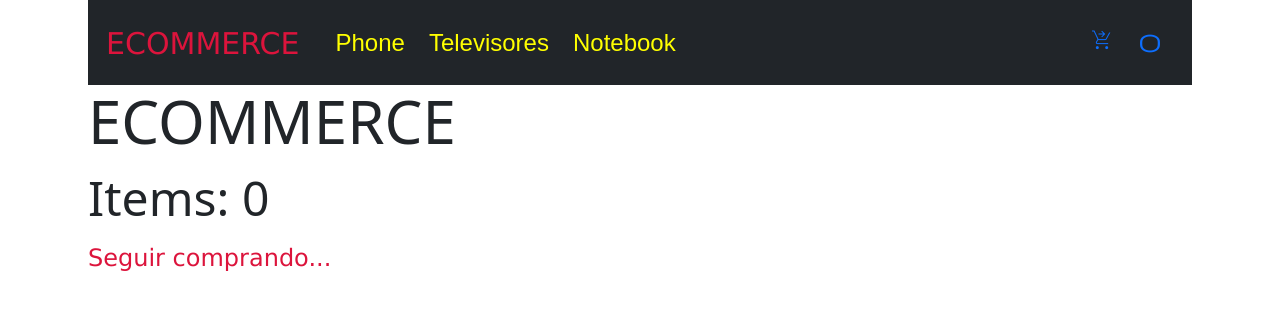
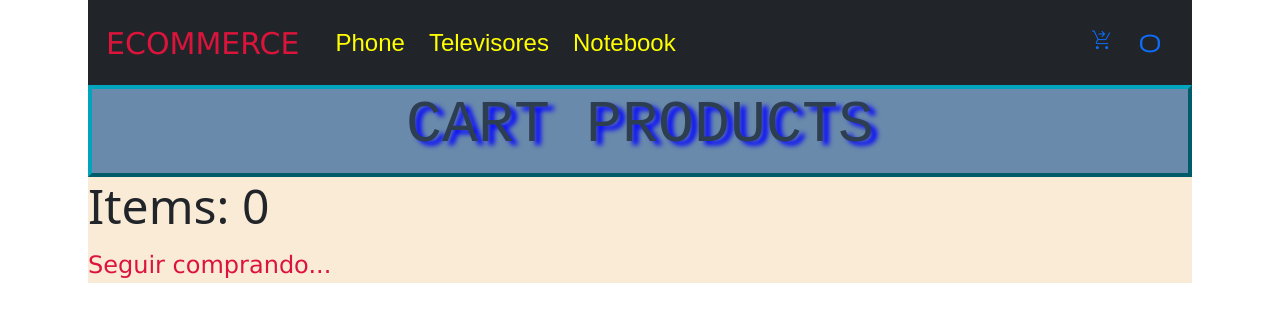
Before and after one commit to sashaRocha/Ecommerce-React, a React (Create React App) app: page /cart in a window 1280 px wide. Shown: the top 322 px of the page. Built offline with nearby package versions, Linux system fonts and the light colour scheme.

Commit message:
CambiosVarios

```diff
--- a/package.json
+++ b/package.json
@@ -13,6 +13,8 @@
     "react-dom": "^18.2.0",
     "react-router-dom": "^6.3.0",
     "react-scripts": "5.0.1",
+    "react-toastify": "^9.0.8",
+    "toastify-js": "1.12.0",
     "web-vitals": "^2.1.4"
   },
   "scripts": {
--- a/src/App.js
+++ b/src/App.js
@@ -6,6 +6,7 @@ import { Routes, Route} from 'react-router-dom';
 import ItemDetailContainer from './components/ItemDetailContainer';
 import Cart from './components/Cart/Cart.js';
 import CartProvider from './context/CartContext.js';
+
 
 
 
--- /dev/null
+++ b/src/components/Cart/Cart.css
@@ -0,0 +1,15 @@
+.title{
+   font-family: monospace;
+   text-shadow: 6px 4px 5px blue;
+   font-weight: bold;
+   border: 4px outset #00A4BD;
+   width:auto;
+   color: #2D3E50;
+   background-color: #698aab;
+   text-align: center;
+}
+.cart-container{
+   background-color: antiquewhite;
+   display: flex;
+   flex-direction: column;
+ }
--- a/src/components/Cart/Cart.js
+++ b/src/components/Cart/Cart.js
@@ -2,6 +2,8 @@ import { useContext } from 'react';
 import  {CartContext}  from '../../context/CartContext';
 import CartItem from '../CartItem';
 import {Link} from 'react-router-dom';
+
+import './Cart.css';
 
 export default function Cart(){
     const {cart} = useContext(CartContext);
@@ -20,8 +22,11 @@ export default function Cart(){
       console.log(order);
     }
    return(
-      <div>
-            <h1>ECOMMERCE</h1>
+
+      <div className='cart-container'>
+            <div className='title'>
+              <h1>CART PRODUCTS</h1>
+            </div>
             <h2>Items: {cart.length} </h2>
             { (cart.length > 0) ? cart.map((item) => {
             return <CartItem key={item.id} id={item.id} quantity={item.quantity} img={item.img} name={item.name} />
--- a/src/components/Item/index.js
+++ b/src/components/Item/index.js
@@ -13,7 +13,7 @@ function Item({ id,name, img, price, description }){
       <Row xs={5} md={1} className="g-4">
       {Array.from({ length: 1 }).map((_, idx) => (
         <Col lg={true} >
-          <Card className='box'>
+          <Card border="primary" style={{ width: '18rem' }} className='box'>
             <Card.Img variant="top" src={img} />
             <Card.Body>
               <Card.Title>{name}</Card.Title>
@@ -28,6 +28,7 @@ function Item({ id,name, img, price, description }){
               </Link>
             </Card.Body>
           </Card>
+
         </Col>
       ))}
     </Row>
--- a/src/components/ItemCount/index.js
+++ b/src/components/ItemCount/index.js
@@ -1,6 +1,8 @@
 import { useState } from "react";
 import Button from 'react-bootstrap/Button';
 import './ItemCount.css'
+
+
 function ItemCount ({ onAddItemsToCart,stock , initial}) {
     const [counter, setCounter] = useState((0));
 
@@ -17,18 +19,22 @@ function ItemCount ({ onAddItemsToCart,stock , initial}) {
         }
     }
     const onAdd = () => {
+
         console.log(`${counter} agregados al carrito!`);
         onAddItemsToCart(counter);
+
     }
 
-
     return (
-      <div className="item-count">
+    <>
+    <div className="item-count">
         <div>{counter}</div>
         <Button variant="outline-danger" type="button" onClick={decrese}>-</Button>
         <Button variant="outline-danger" type="button" onClick={increse}>+</Button>
-        <Button variant="primary" onClick={onAdd} >Agregar al Carrito</Button>{' '}
-      </div>
+        <Button variant="primary"  onClick={onAdd} >Agregar al Carrito</Button>{' '}
+    </div>
+
+    </>
     );
 }
 
--- a/src/components/ItemDetail.js/ItemDetail.css
+++ b/src/components/ItemDetail.js/ItemDetail.css
@@ -1,11 +1,27 @@
-.item-detail{
-    display: flex;
-    justify-content: center;
-    /* flex-direction: column; */
-    width: 1000px;
-    align-items: center;
-    margin: 10px;
-    padding: 10px;
-    border: 2px solid brown;
-    background-color:chocolate;
+.item-detail {
+        display: flex;
+        justify-content: center;
+        flex-direction: column;
+        max-width: 800px;
+        align-items: center;
+        margin: 10px;
+        padding: 10px;
 }
+.item-detail:hover {
+        background-color: rgb(235, 236, 255);
+}
+
+.item-detail img {
+        border: 3px solid rgb(248, 185, 140);
+}
+
+.item-detail .title {
+        color: tomato;
+        font-size: 25px;
+        font-weight: bold;
+        text-transform: uppercase;
+        margin-top: 10px;
+}
+.item-detail:hover .title {
+        color: blueviolet;
+}
--- a/src/components/ItemDetail.js/index.js
+++ b/src/components/ItemDetail.js/index.js
@@ -29,7 +29,7 @@ function ItemDetail({ name, stock, img ,id,description}){
             <h1>{name}</h1>
             <img src={img} alt="preview-product"></img>
             {productToCart === 0
-                ? <ItemCount  onAddItemsToCart={handleOnAdd} stock={stock}/>
+                ? <div><ItemCount  onAddItemsToCart={handleOnAdd} stock={stock}/></div>
                 : <Link to={'/cart' }>CLICK AQUI PARA IR AL CARRITO</Link>
             }
          </div>
--- /dev/null
+++ b/src/components/ItemDetailContainer/ItemDetailContainer.css
@@ -0,0 +1,10 @@
+.title{
+   font-family: monospace;
+   text-shadow: 6px 4px 5px blue;
+   font-weight: bold;
+   border: 4px outset #00A4BD;
+   width:auto;
+   color: #2D3E50;
+   background-color: #698aab;
+   text-align: center;
+}
--- a/src/components/ItemDetailContainer/index.js
+++ b/src/components/ItemDetailContainer/index.js
@@ -21,8 +21,8 @@ function ItemDetailContainer(){
 
 
     return(
-    <div>
-        <h1>Detalle De Producto</h1>
+    <div >
+        <h1 className="title">Detalle De Producto</h1>
         <ItemDetail {...products}/>
     </div>
     )
--- a/src/components/ItemList/index.js
+++ b/src/components/ItemList/index.js
@@ -1,5 +1,5 @@
 import Item from "../Item";
-import './ItemList.css';
+
 
 function ItemList({ products }){
     return (
```
Also changed, not shown: src/components/ItemList/ItemList.css (deleted), 1 other file (tests, documents, lock files or other folders).
